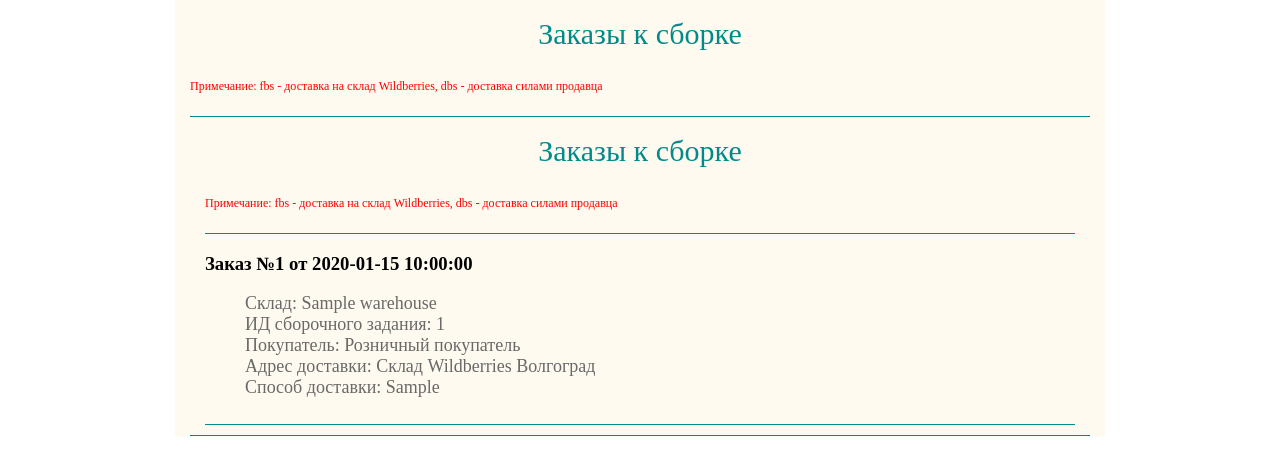
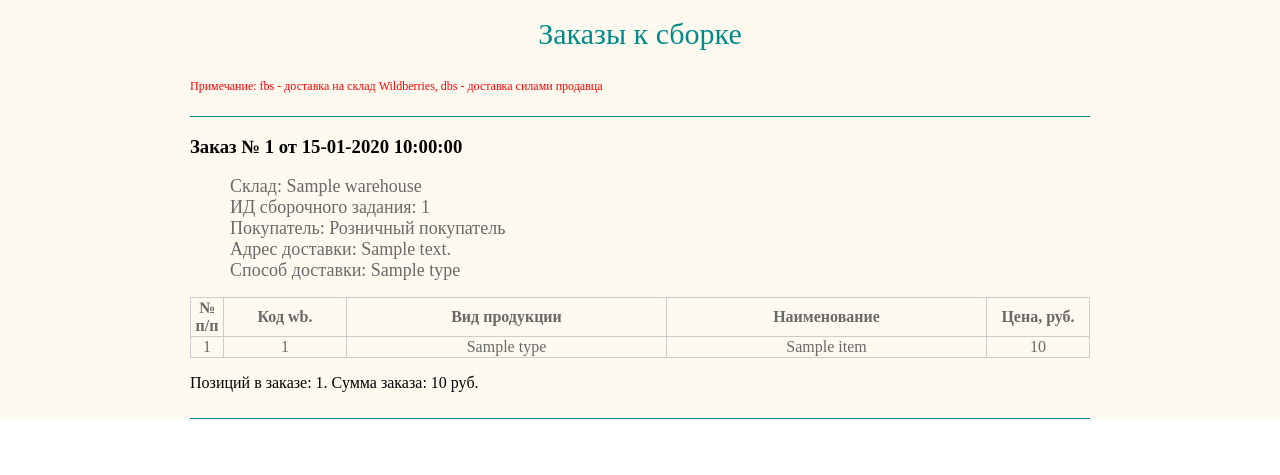
Before and after one commit to serg-myst/wildeberries, a Python web app: template templates/mail.htm in a window 1280 px wide. Shown: the top 475 px of the page. Run offline with Jinja, Linux system fonts and the light colour scheme; the template is opened without the code that fills it: most values are stand-ins (such as "Sample title", 1, 10 or a date in 2020).

Commit message:
new jinja

```diff
--- a/templates/base.htm
+++ b/templates/base.htm
@@ -3,10 +3,10 @@
     <title>Новые заказы</title>
 </head>
 <body style="margin: 0; padding: 0; box-sizing: border-box">
+<div class="wrapper" style="background-color: #FFFAF0;">
     <div class="container" style="max-width: 900px;
                   padding: 0 15px;
                   margin: auto;
-                  background-color: #FFFAF0;
                   ">
         <div class="header" style="border-bottom: 1px solid #008B8B;">
             <h2 style="text-align: center;
@@ -22,10 +22,9 @@
             </p>
         </div>
         <div class="order" style="border-bottom: 1px solid #008B8B; padding-bottom: 10px;">
-
             {% block content %}
             {% endblock %}
-
+        </div>
     </div>
 </div>
 </body>
--- a/templates/mail.htm
+++ b/templates/mail.htm
@@ -1,7 +1,86 @@
 {% extends 'base.htm' %}
-
 {% block content %}
-{% block order_header %}
-{% include 'order_header.htm' %}
+{% for o in orders -%}
+<div class="order__header">
+    <h3>Заказ № {{ o['number'] }} от {{ o['date'].strftime('%d-%m-%Y %H:%M:%S') }}</h3>
+    <ul style="list-style: none;">
+        <li><span class="order__header-title" style="font-weight: 400;
+                      font-size: 18px;
+                      padding-bottom: 10px;
+                      color: #696969;">Склад: {{ o['warehouse'] }}</span></li>
+        <li><span class="order__header-title" style="font-weight: 400;
+                      font-size: 18px;
+                      padding-bottom: 10px;
+                      color: #696969;">ИД сборочного задания: {{ o['uid'] }}</span></li>
+        <li><span class="order__header-title" style="font-weight: 400;
+                      font-size: 18px;
+                      padding-bottom: 10px;
+                      color: #696969;">Покупатель: Розничный покупатель</span></li>
+        <li><span class="order__header-title" style="font-weight: 400;
+                      font-size: 18px;
+                      padding-bottom: 10px;
+                      color: #696969;">Адрес доставки: {{ o['address'] }}</span></li>
+        <li><span class="order__header-title" style="font-weight: 400;
+                      font-size: 18px;
+                      padding-bottom: 10px;
+                      color: #696969;">Способ доставки: {{ o['type'] }} </span></li>
+    </ul>
+</div>
+<div class="order__items">
+    <table style="table-layout: fixed;
+              width: 100%;
+              border-collapse: collapse;
+              border: 1px solid #008B8B;">
+        <thead style="font-weight: 400;
+             font-size: 16px;
+             padding-bottom: 10px;
+             color: #696969;">
+        <tr style="border: solid 1px #ccc;
+            text-align: center;">
+            <th scope="col" class="col1" style="border: solid 1px #ccc;
+            text-align: center; width: 30px;">№ п/п
+            </th>
+            <th scope="col" class="col2" style="border: solid 1px #ccc;
+            text-align: center; width: 120px;">Код wb.
+            </th>
+            <th scope="col" class="col4" style="border: solid 1px #ccc;
+            text-align: center;">Вид продукции
+            </th>
+            <th scope="col" class="col5" style="border: solid 1px #ccc;
+            text-align: center;">Наименование
+            </th>
+            <th scope="col" class="col6" style="border: solid 1px #ccc;
+            text-align: center; width: 100px;">Цена, руб.
+            </th>
+        </tr>
+        </thead>
+        {% for item in o['items'] -%}
+        <tbody style="font-weight: 400;
+             font-size: 16px;
+             padding-bottom: 10px;
+             color: #696969;">
+        <tr style="border: solid 1px #ccc;
+            text-align: center;">
+            <td scope="col" class="col1" style="border: solid 1px #ccc;
+            text-align: center; width: 30px;">{{ loop.index }}
+            </td>
+            <td scope="col" class="col2" style="border: solid 1px #ccc;
+            text-align: center; width: 120px;">{{ item['id'] }}
+            </td>
+            <td scope="col" class="col4" style="border: solid 1px #ccc;
+            text-align: center;">{{ item['type'] }}
+            </td>
+            <td scope="col" class="col5" style="border: solid 1px #ccc;
+            text-align: center;">{{ item['name'] }}
+            </td>
+            <td scope="col" class="col6" style="border: solid 1px #ccc;
+            text-align: center; width: 100px;">{{ item['price']|int }}
+            </td>
+        </tr>
+        </tbody>
+        {% endfor %}
+    </table>
+</div>
+<p>Позиций в заказе: {{ o['items']|length() }}. Сумма заказа: {{ o['total']|int }} руб.</p>
+{% endfor %}
 {% endblock %}
-{% endblock %}
--- a/templates/order_header.htm
+++ /dev/null
@@ -1,30 +0,0 @@
-{% extends 'base.htm' %}
-{% block content %}
-
-<div class="order__header">
-    <h3>Заказ №{{ id }} от {{ createdAt }}</h3>
-    <ul style="list-style: none;">
-        <li><span class="order__header-title" style="font-weight: 400;
-                      font-size: 18px;
-                      padding-bottom: 10px;
-                      color: #696969;">Склад: {{ warehouse }}</span></li>
-        <li><span class="order__header-title" style="font-weight: 400;
-                      font-size: 18px;
-                      padding-bottom: 10px;
-                      color: #696969;">ИД сборочного задания: {{ order_id }}</span></li>
-        <li><span class="order__header-title" style="font-weight: 400;
-                      font-size: 18px;
-                      padding-bottom: 10px;
-                      color: #696969;">Покупатель: Розничный покупатель</span></li>
-        <li><span class="order__header-title" style="font-weight: 400;
-                      font-size: 18px;
-                      padding-bottom: 10px;
-                      color: #696969;">Адрес доставки: Склад Wildberries Волгоград</span></li>
-        <li><span class="order__header-title" style="font-weight: 400;
-                      font-size: 18px;
-                      padding-bottom: 10px;
-                      color: #696969;">Способ доставки: {{ delivery_type }} </span></li>
-    </ul>
-</div>
-
-{% endblock %}
```
Also changed, not shown: send_mail.py (+17 -20 lines), templates/order_row.htm (deleted, +0 -57 lines). Lines whose indentation alone changed are shown as unchanged.
